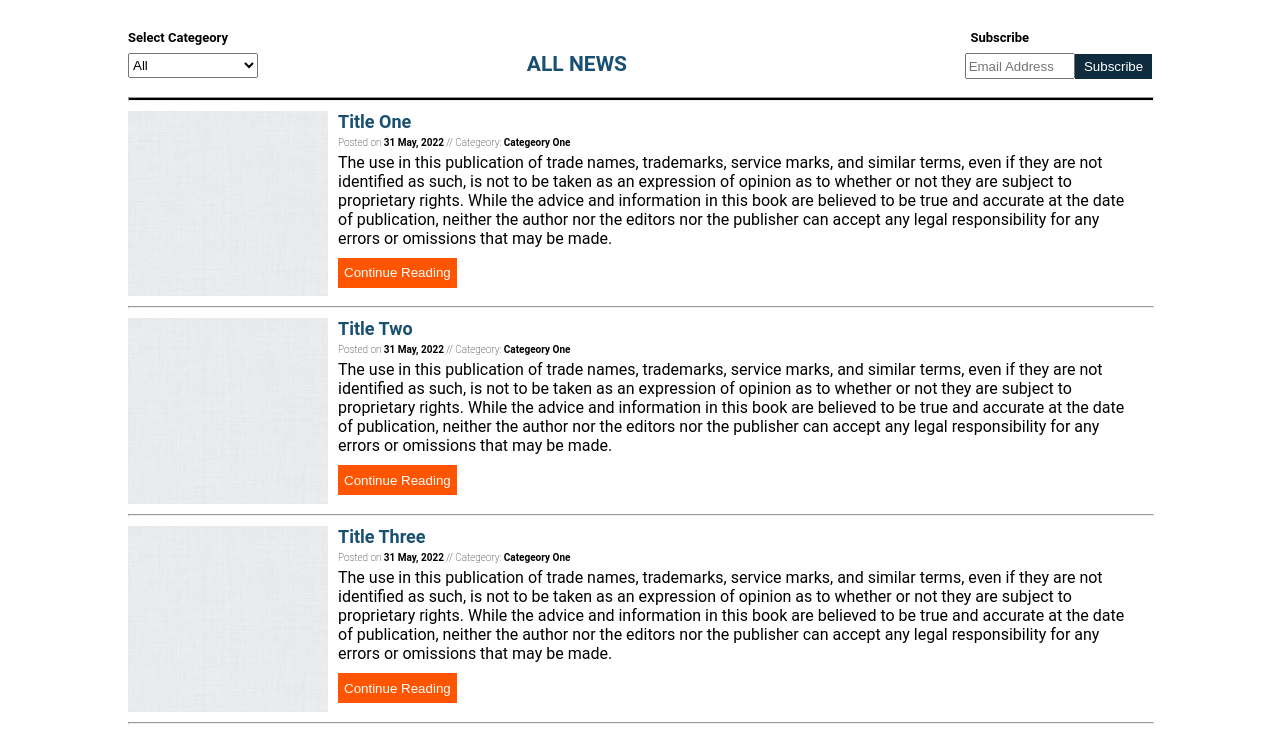
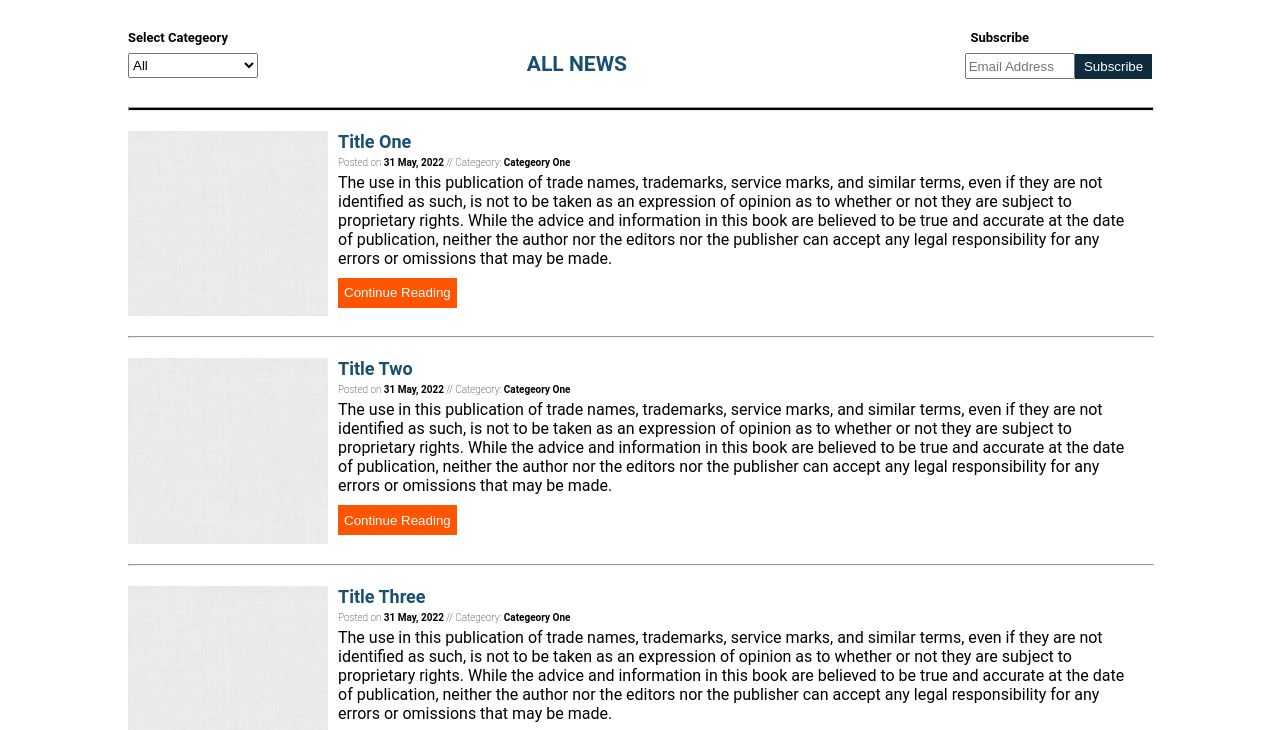
Before and after one commit to udaykumar012/Advance_Training, a plain HTML site: page Hometask1/hometask1.html in a window 1280 px wide. Shown: the part 60-790 px from the top of the page. Drawn offline with Linux system fonts and the light colour scheme.

Commit message:
hr line margin changes

```diff
--- a/Hometask1/css/hometask1.css
+++ b/Hometask1/css/hometask1.css
@@ -61,6 +61,10 @@ button{
     height:25px ;
     width: 130px;
 
+}
+hr{
+    margin-bottom: 20px;
+    margin-top: 20px;
 }
 
 .main_content{
```
